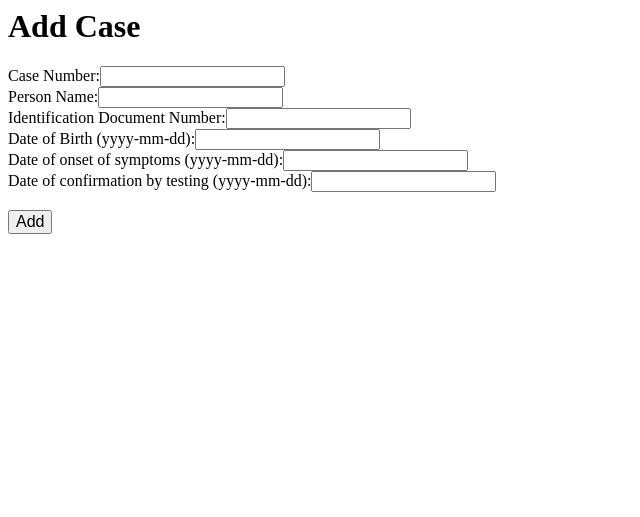
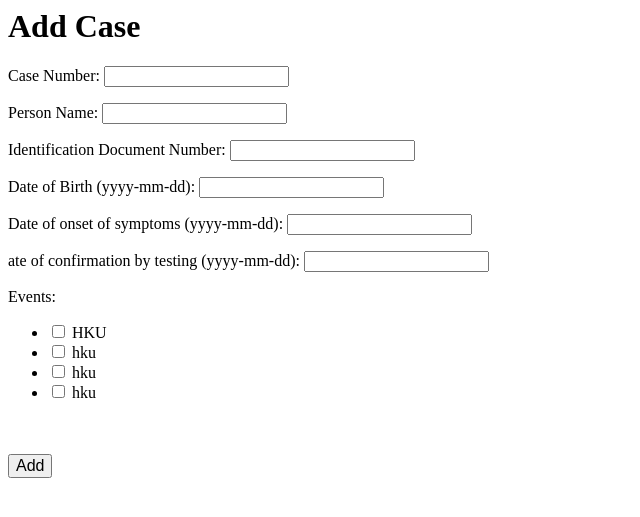
Before and after one commit to Alkmeerd/SSEFinder, a Django app: page /users/add_case/ in a window 1280 px wide. Shown: the top 517 px of the page, without its empty margins (0-640 px from the left). Run offline with Django 3.2, Linux system fonts and the light colour scheme; data comes from the database, SQL or seed files in the repository; both versions use the stored data as it was after the commit.

Commit message:
linking manytomany fields when adding entries

```diff
--- a/SSEFinder-groupR/users/forms.py
+++ b/SSEFinder-groupR/users/forms.py
@@ -1,18 +1,23 @@
 from django import forms
 from django.utils.safestring import mark_safe
 
+from .models import Case, Event
 
 class add_case_form(forms.Form):
     case_no = forms.IntegerField(label = mark_safe('Case Number'))
-    name = forms.CharField(label = mark_safe('</br>Person Name'))
-    id_num = forms.CharField(label = mark_safe('<br>Identification Document Number'))
-    dob = forms.DateField(label = mark_safe('<br>Date of Birth (yyyy-mm-dd)'))
-    symp_date = forms.DateField(label = mark_safe('<br>Date of onset of symptoms (yyyy-mm-dd)'))
-    confirm_date = forms.DateField(label = mark_safe('<br>Date of confirmation by testing (yyyy-mm-dd)'))
+    name = forms.CharField(label = mark_safe('Person Name'))
+    id_num = forms.CharField(label = mark_safe('Identification Document Number'))
+    dob = forms.DateField(label = mark_safe('Date of Birth (yyyy-mm-dd)'))
+    symp_date = forms.DateField(label = mark_safe('Date of onset of symptoms (yyyy-mm-dd)'))
+    confirm_date = forms.DateField(label = mark_safe('ate of confirmation by testing (yyyy-mm-dd)'))
+
+    events = forms.ModelMultipleChoiceField(queryset=Event.objects.all(), widget=forms.CheckboxSelectMultiple)
 
 
 class add_event_form(forms.Form):
     name = forms.CharField(label = mark_safe('Venue Name'))
-    location = forms.CharField(label = mark_safe('</br>Venue Location'))
-    event_date = forms.DateField(label = mark_safe('<br>Date of event (yyyy-mm-dd)'))
-    description = forms.CharField(label = mark_safe('<br><br>Brief Description</br>'), widget=forms.Textarea)
+    location = forms.CharField(label = mark_safe('Venue Location'))
+    event_date = forms.DateField(label = mark_safe('Date of event (yyyy-mm-dd)'))
+    description = forms.CharField(label = mark_safe('Brief Description'), widget=forms.Textarea)
+
+    cases = forms.ModelMultipleChoiceField(queryset=Case.objects.all(), widget=forms.CheckboxSelectMultiple)
--- a/SSEFinder-groupR/users/templates/add_case.html
+++ b/SSEFinder-groupR/users/templates/add_case.html
@@ -2,6 +2,6 @@
 
 <form action="" method="post">
     {% csrf_token %}
-    {{ form }}
+    {{ form.as_p }}
     <br><br> <input style="font-size:100%;" type="submit" value="Add">
 </form>
--- a/SSEFinder-groupR/users/templates/add_event.html
+++ b/SSEFinder-groupR/users/templates/add_event.html
@@ -1,7 +1,7 @@
 <h1> Add Event </h1>
 
 <form action="" method="post">
+    {{ form.as_p }}
     {% csrf_token %}
-    {{ form }}
     <br><br> <input style="font-size:100%;" type="submit" value="Add">
 </form>
--- a/SSEFinder-groupR/users/views.py
+++ b/SSEFinder-groupR/users/views.py
@@ -44,6 +44,8 @@ def add_case_view(request):
             new_case = Case(case_no=case_no, name=name, id_num=id_num,
             dob=dob, symp_date=symp_date, confirm_date=confirm_date)
 
+
+
             try:
                 new_case.save()
                 return HttpResponseRedirect(reverse('success'))
@@ -62,8 +64,6 @@ def add_case_view(request):
     return render(request, 'add_case.html', context)
 
 
-
-
 def add_event_view(request):
 
     # If this is a POST request then process the Form data
@@ -78,6 +78,7 @@ def add_event_view(request):
             location = form.cleaned_data.get('location')
             event_date = form.cleaned_data.get('event_date')
             description = form.cleaned_data.get('description')
+            cases = form.cleaned_data.get('cases')
 
             api_endpoint = 'https://geodata.gov.hk/gs/api/v1.0.0/locationSearch?q='
             querystring = quote(f'{name} {location}')
@@ -94,8 +95,9 @@ def add_event_view(request):
                 new_event = Event(name=name, location=location,
                 address=address, x_coor=x_coor, y_coor=y_coor,
                 event_date=event_date, description=description)
-                print([i for i in range(100)])
 
+                new_event.save()
+                new_event.case.add(*cases)
                 new_event.save()
                 #return HttpResponseRedirect(reverse('find'))
 
```
Also changed, not shown: SSEFinder-groupR/db.sqlite3.
